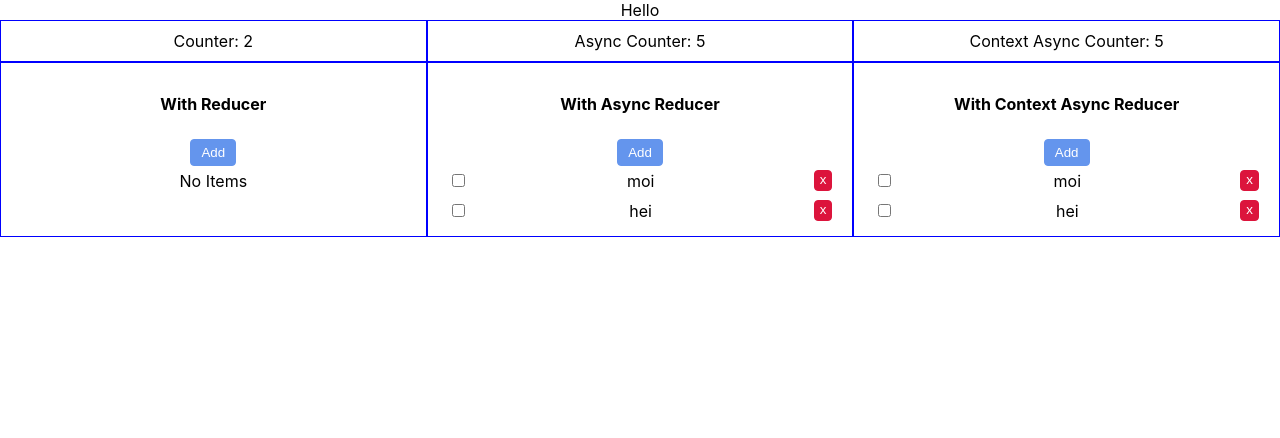
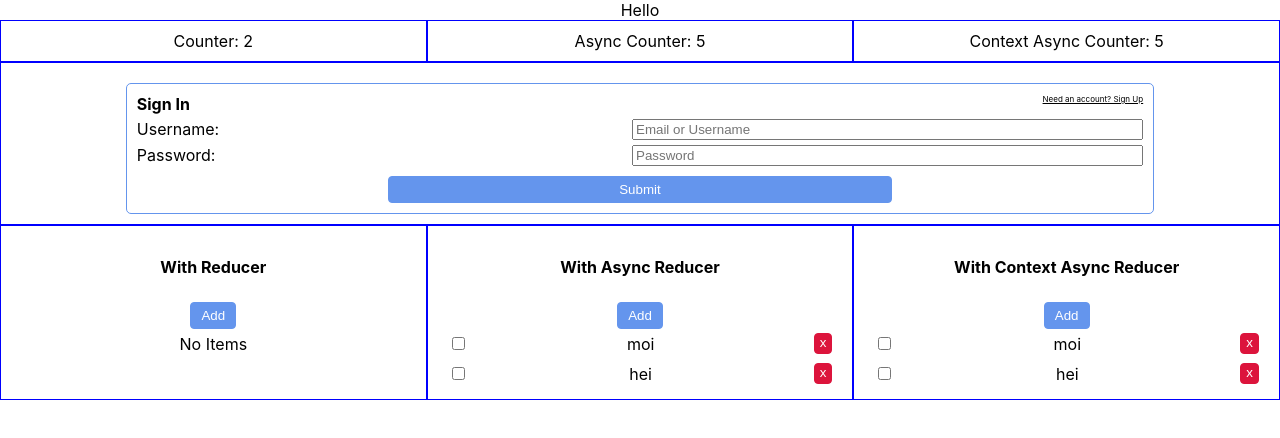
Before and after one commit to tkarling/testing-samples, a React (Create React App) app: page / in a window 1280 px wide. Shown: the top 438 px of the page. Built offline with nearby package versions, Linux system fonts and the light colour scheme.

Commit message:
added login/register form

```diff
--- a/src/App.tsx
+++ b/src/App.tsx
@@ -8,6 +8,7 @@ import WithContextAsyncState from './components/WithState/WithContextAsyncState'
 import WithReducer from './components/WithReducer/WithReducer'
 import WithAsyncReducer from './components/WithReducer/WithAsyncReducer'
 import WithContextAsyncReducer from './components/WithReducer/WithContextAsyncReducer'
+import LoginOrRegisterForm from './components/form/LoginOrRegister'
 
 const Row = ({ children }: { children: any }) => (
   <div className="AppRow">{children}</div>
@@ -26,6 +27,7 @@ const App: React.FC = () => {
         {widget(<WithAsyncState />)}
         {widget(<WithContextAsyncState />)}
       </Row>
+      <Row>{widget(<LoginOrRegisterForm />)}</Row>
       <Row>
         {widget(<WithReducer />)}
         {widget(<WithAsyncReducer />)}
--- /dev/null
+++ b/src/components/form/Common.tsx
@@ -0,0 +1,101 @@
+import React, { useCallback } from 'react'
+
+import styles from './Login.module.css'
+import { Field } from './data'
+
+export const FormField = ({
+  field,
+  onChange
+}: {
+  field: Field
+  onChange: Function
+}) => (
+  <div className={styles.FormField}>
+    <label>{field.label || field.id}:</label>
+    <input
+      className={styles.FormFieldInput}
+      name={field.name || field.id}
+      type={field.type}
+      onChange={onChange as any}
+      required={field.required}
+      placeholder={field.placeholder || field.label || field.id}
+    />
+  </div>
+)
+
+export const Form = ({
+  onSubmit,
+  title,
+  link,
+  children
+}: {
+  onSubmit: any
+  title: string
+  link?: { label: string; onClick: any }
+  children: any
+}) => {
+  const onSubmitP = useCallback(
+    (event: any) => {
+      event.preventDefault()
+      onSubmit(event)
+    },
+    [onSubmit]
+  )
+  return (
+    <form className={styles.Form} onSubmit={onSubmitP}>
+      <div className={styles.FormTitleRow}>
+        <div className={styles.FormTitle}>{title}</div>
+        {link && (
+          <a className={styles.FormLink} onClick={link.onClick}>
+            {link.label}
+          </a>
+        )}
+      </div>
+      {children}
+      <button className={styles.FormSubmit}>Submit</button>
+    </form>
+  )
+}
+
+// export const Login = ({
+//   onChange,
+//   onSubmit,
+//   onGoto
+// }: {
+//   onChange?: any
+//   onSubmit?: any
+//   onGoto?: any
+// }) => {
+//   return (
+//     <Form
+//       onSubmit={onSubmit}
+//       title="Sign In"
+//       link={{ label: 'Need an account? Sign Up', onClick: onGoto }}
+//     >
+//       <FormField field={FIELDS.username} onChange={onChange} />
+//       <FormField field={FIELDS.password} onChange={onChange} />
+//     </Form>
+//   )
+// }
+
+// export const Register = ({
+//   onChange,
+//   onSubmit,
+//   onGoto
+// }: {
+//   onChange?: any
+//   onSubmit?: any
+//   onGoto?: any
+// }) => {
+//   return (
+//     <Form
+//       onSubmit={onSubmit}
+//       title="Sign Up"
+//       link={{ label: 'Return to Sign In', onClick: onGoto }}
+//     >
+//       <FormField field={FIELDS.username} onChange={onChange} />
+//       <FormField field={FIELDS.password} onChange={onChange} />
+//       <FormField field={FIELDS.repeatPassword} onChange={onChange} />
+//     </Form>
+//   )
+// }
--- /dev/null
+++ b/src/components/form/Login.module.css
@@ -0,0 +1,44 @@
+.FormField {
+  display: flex;
+  align-items: stretch;
+  justify-content: space-between;
+  padding-top: 5px;
+}
+
+.FormFieldInput {
+  flex-basis: 50%;
+}
+
+.Form {
+  display: flex;
+  flex-direction: column;
+  max-width: 80%;
+  margin: auto;
+  margin-top: 10px;
+  padding: 10px;
+  border: 1px solid cornflowerblue;
+  border-radius: 5px;
+}
+
+.FormTitleRow {
+  display: flex;
+  flex-direction: row;
+  align-items: stretch;
+  justify-content: space-between;
+}
+.FormTitle {
+  font-weight: 700;
+}
+.FormLink {
+  font-size: 50%;
+  cursor: pointer;
+  text-decoration: underline;
+}
+
+.FormSubmit {
+  margin: auto;
+  margin-top: 10px;
+  padding: 5px;
+  width: 50%;
+  border: 1px solid cornflowerblue;
+}
--- /dev/null
+++ b/src/components/form/LoginOrRegister.tsx
@@ -0,0 +1,87 @@
+import React, { useState, useCallback } from 'react'
+import { FIELDS } from './data'
+import { Form, FormField } from './Common'
+import useForm from './hooks/useForm'
+
+const Login = ({
+  onChange,
+  onSubmit,
+  onGoto
+}: {
+  onChange?: any
+  onSubmit?: any
+  onGoto?: any
+}) => {
+  return (
+    <Form
+      onSubmit={onSubmit}
+      title="Sign In"
+      link={{ label: 'Need an account? Sign Up', onClick: onGoto }}
+    >
+      <FormField field={FIELDS.username} onChange={onChange} />
+      <FormField field={FIELDS.password} onChange={onChange} />
+    </Form>
+  )
+}
+
+const Register = ({
+  onChange,
+  onSubmit,
+  onGoto
+}: {
+  onChange?: any
+  onSubmit?: any
+  onGoto?: any
+}) => {
+  return (
+    <Form
+      onSubmit={onSubmit}
+      title="Sign Up"
+      link={{ label: 'Return to Sign In', onClick: onGoto }}
+    >
+      <FormField field={FIELDS.username} onChange={onChange} />
+      <FormField field={FIELDS.password} onChange={onChange} />
+      <FormField field={FIELDS.repeatPassword} onChange={onChange} />
+    </Form>
+  )
+}
+
+const usePage = () => {
+  const [page, setPage] = useState('login')
+  const gotoLogin = useCallback(() => {
+    setPage('login')
+  }, [])
+  const gotoRegister = useCallback(() => {
+    setPage('register')
+  }, [])
+  const gotoLoggedIn = useCallback(() => {
+    setPage('loggedIn')
+  }, [])
+  return { page, gotoLogin, gotoRegister, gotoLoggedIn }
+}
+
+const LoginOrRegister = () => {
+  const { page, gotoLogin, gotoRegister, gotoLoggedIn } = usePage()
+  const { onChange, onSubmit } = useForm({
+    callback: gotoLoggedIn
+  })
+
+  return (
+    <div>
+      {page === 'login' && (
+        <Login onSubmit={onSubmit} onChange={onChange} onGoto={gotoRegister} />
+      )}
+      {page === 'register' && (
+        <Register onSubmit={onSubmit} onChange={onChange} onGoto={gotoLogin} />
+      )}
+      {page === 'loggedIn' && (
+        <div>
+          <div>Logged in</div>
+          <button onClick={gotoLogin}>Logout</button>
+        </div>
+      )}
+    </div>
+  )
+}
+
+export default LoginOrRegister
--- /dev/null
+++ b/src/components/form/data.ts
@@ -0,0 +1,37 @@
+export interface Field {
+  id: string
+  label?: string
+  placeholder?: string
+  name?: string
+  type?: string
+  required?: boolean
+  regX?: string
+}
+
+const REGX = {
+  username: /^[a-zA-Z]+$/,
+  password: /^[a-zA-Z0-9]+$/
+}
+export const FIELDS = {
+  username: {
+    id: 'username',
+    label: 'Username',
+    placeholder: 'Email or Username',
+    required: true,
+    regx: REGX.username
+  },
+  password: {
+    id: 'password',
+    label: 'Password',
+    type: 'password',
+    required: true,
+    regx: REGX.password
+  },
+  repeatPassword: {
+    id: 'repeatPassword',
+    label: 'Repeat Password',
+    type: 'password',
+    required: true,
+    regx: REGX.password
+  }
+}
--- /dev/null
+++ b/src/components/form/hooks/useForm.ts
@@ -0,0 +1,41 @@
+import { useState } from 'react'
+
+const noop = (what = 'submit') => (inputs: any) => {
+  console.log(what + ' called with:', inputs)
+  return {}
+}
+
+const useForm = (
+  {
+    initialValues = {},
+    callback = noop('submit')
+  }: {
+    initialValues?: any
+    callback?: Function
+  } = {
+    initialValues: {},
+    callback: noop('submit')
+  }
+) => {
+  const [inputs, setInputs] = useState(initialValues)
+
+  const onSubmit = (event: any) => {
+    if (event && event.preventDefault) {
+      event.preventDefault()
+    }
+    callback(inputs)
+  }
+  const onChange = (event: any) => {
+    const { name = '', value } = event.target ? event.target : event
+    setInputs((inputs: any) => ({
+      ...inputs,
+      [name]: value
+    }))
+  }
+  return {
+    onSubmit,
+    onChange,
+    inputs
+  }
+}
+export default useForm
```
